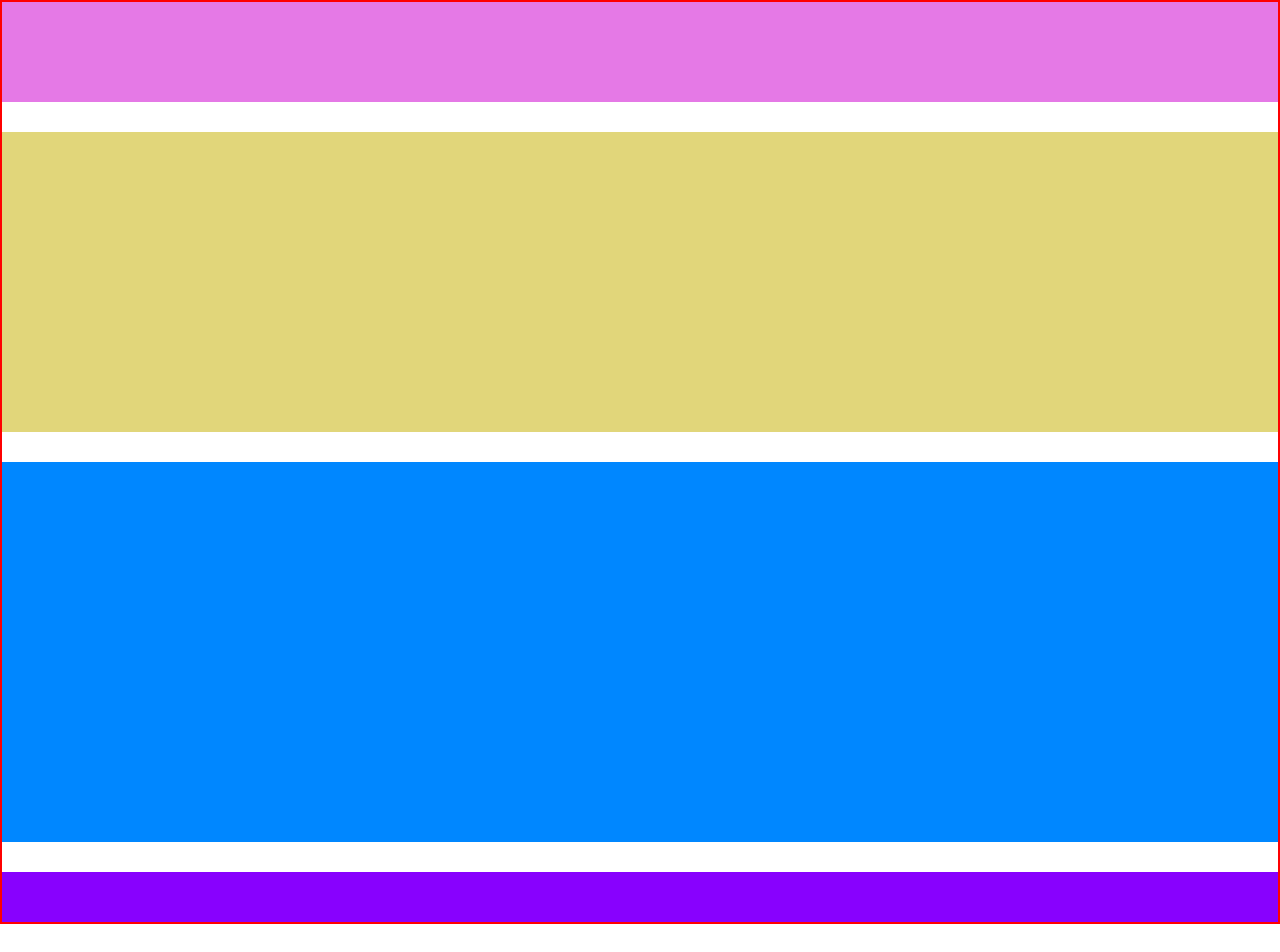
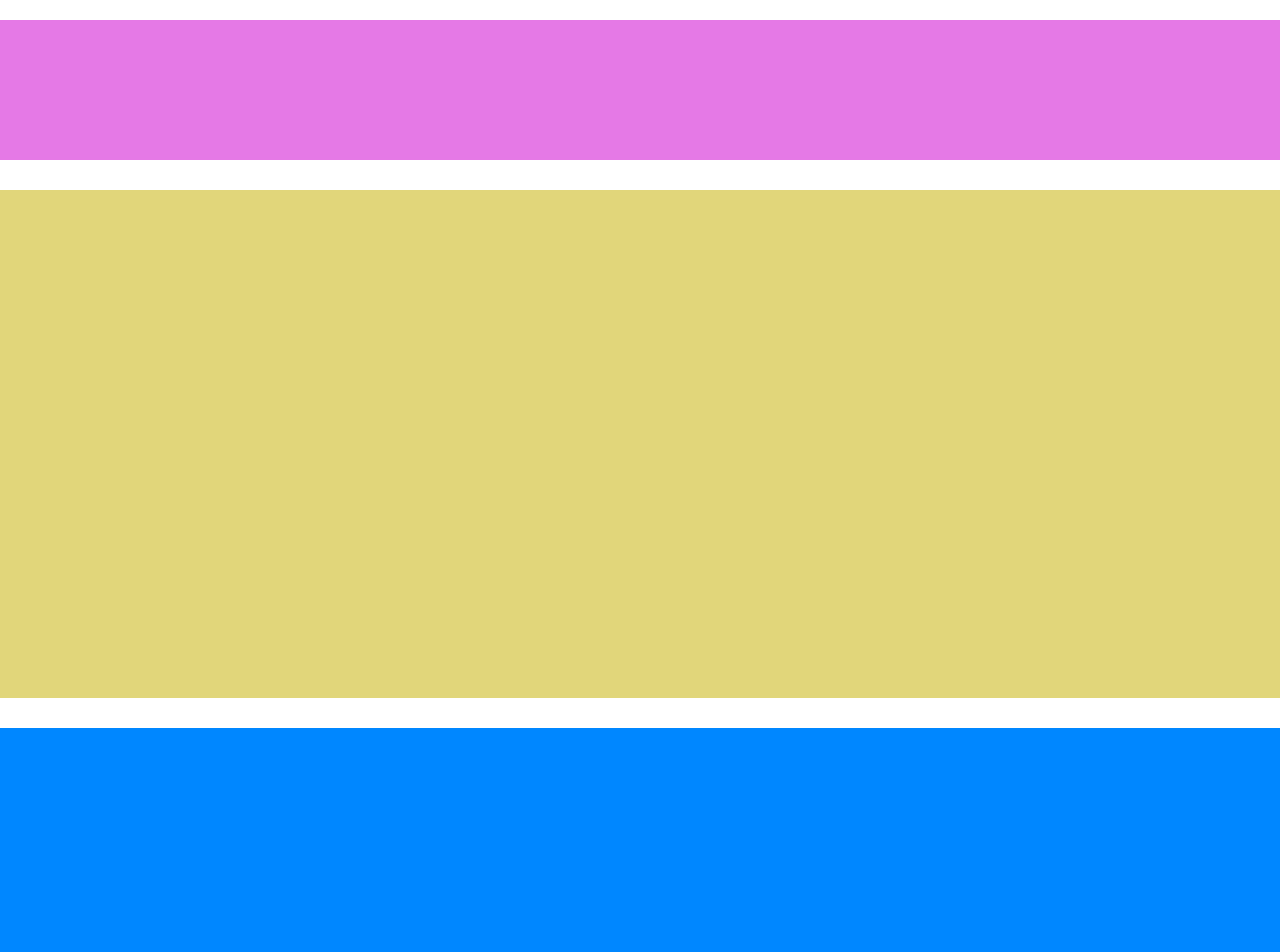
Before and after one commit to Simone823/htmlcss-struttura-wp, a plain HTML site: page index.html in a window 1280 px wide. Shown: the top 952 px of the page. Before the commit the page ends 924 px from the top, so only its background shows below. Drawn offline with Linux system fonts and the light colour scheme.

Commit message:
modifiche altezze

```diff
--- a/style.css
+++ b/style.css
@@ -6,18 +6,12 @@
 }
 
 /* Debug */
-.debug .container{
-    border: 2px solid red;
-}
-
 .debug .rosa{
     background-color: #e579e6;
 }
 
 .debug .yellow{
     background-color: #e1d67a;
-    max-width: 100%;
-    height: 300px;
 }
 
 .debug .blu{
@@ -32,26 +26,31 @@
 
 .container{
     max-width: 1600px;
-    min-height: 100%;
     margin: auto;
+    margin-top: 20px;
 }
 
 header{
     max-width: 100%;
-    min-height: 100px;
+    min-height: 140px;
 }
 
 section, footer{
     margin-top: 30px;
 }
 
+section.yellow{
+    max-width: 100%;
+    height: 508px;
+}
+
 section.blu{
     max-width: 100%;
-    min-height: 380px;
-    position: ;
+    min-height: 660px;
 }
 
 footer{
     max-width: 100%;
-    min-height: 50px;
+    min-height: 60px;
+    margin-bottom: 20px;
 }
```
